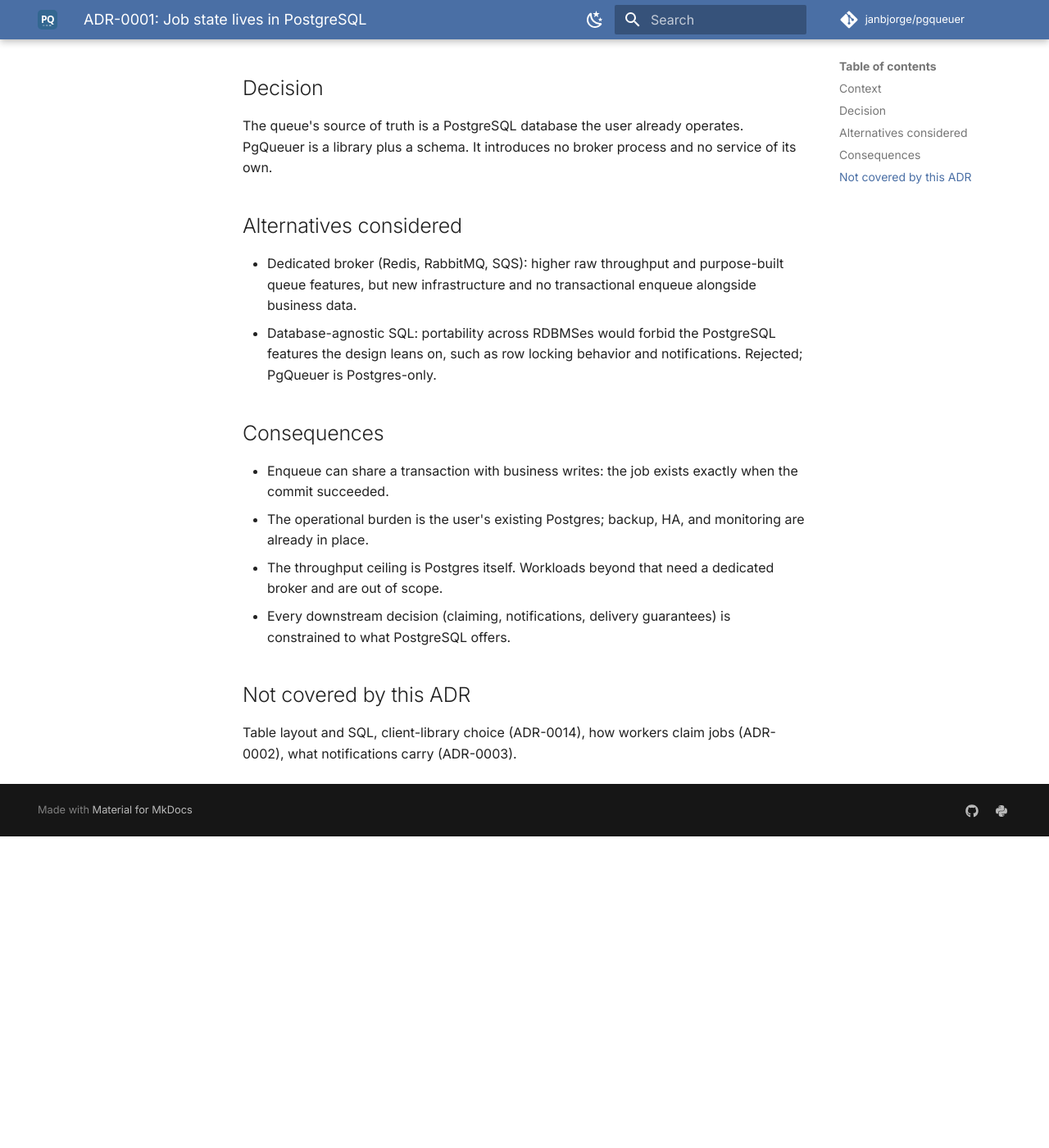
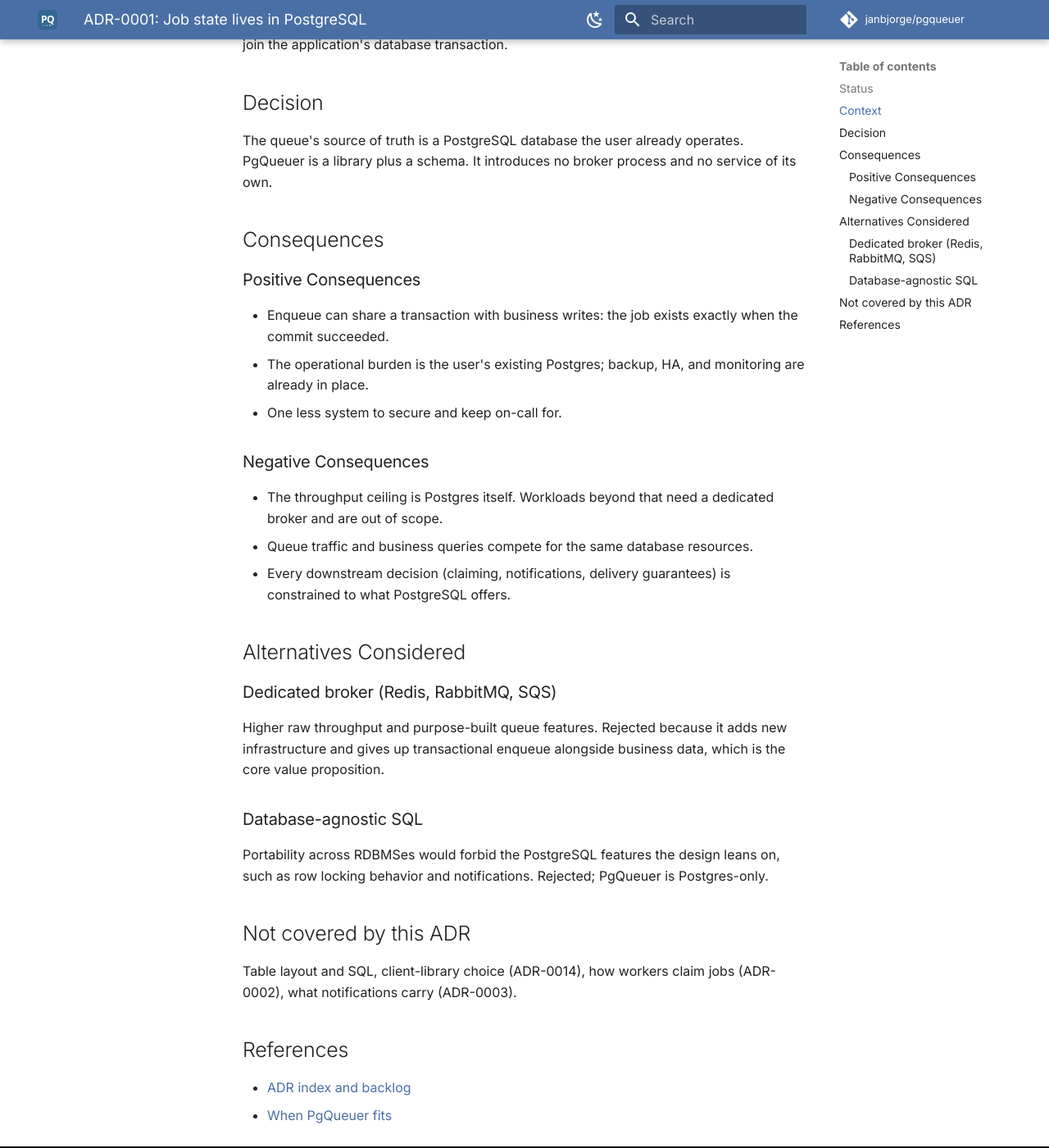
Before and after one commit to janbjorge/pgqueuer, an MkDocs documentation site: the page built from docs/adr/ADR-0001-job-state-lives-in-postgresql.md, in a window 1280 px wide and 1400 px high, scrolled down 430 px. Shown: the whole window at 82% size. Built offline with MkDocs 1.6.1 and Material for MkDocs 9.7.7, drawn with Linux system fonts in a browser that asks for light colours; comment, search, counter and statistics services are not loaded; before the commit the page ends 1450 px from its top, so only the background shows below that; some of the changed text lies outside the part shown.

Commit message:
docs: align ADR-0001 with the team ADR template
Status section with Proposed/Accepted lifecycle, consequences split into
positive and negative, named subsections under alternatives, and a
references section. Keeps the not-covered section as a PgQueuer-specific
guard against implementation details leaking into records.

```diff
--- a/docs/adr/ADR-0001-job-state-lives-in-postgresql.md
+++ b/docs/adr/ADR-0001-job-state-lives-in-postgresql.md
@@ -1,7 +1,8 @@
 # ADR-0001: Job state lives in PostgreSQL
 
-- Status: Accepted (retroactive)
-- Date: 2026-08-23
+## Status
+
+Accepted (retroactive: documents existing behavior)
 
 ## Context
 
@@ -17,27 +18,45 @@
 operates. PgQueuer is a library plus a schema. It introduces no broker
 process and no service of its own.
 
-## Alternatives considered
+## Consequences
 
-- Dedicated broker (Redis, RabbitMQ, SQS): higher raw throughput and
-  purpose-built queue features, but new infrastructure and no
-  transactional enqueue alongside business data.
-- Database-agnostic SQL: portability across RDBMSes would forbid the
-  PostgreSQL features the design leans on, such as row locking behavior
-  and notifications. Rejected; PgQueuer is Postgres-only.
-
-## Consequences
+### Positive Consequences
 
 - Enqueue can share a transaction with business writes: the job exists
   exactly when the commit succeeded.
 - The operational burden is the user's existing Postgres; backup, HA, and
   monitoring are already in place.
+- One less system to secure and keep on-call for.
+
+### Negative Consequences
+
 - The throughput ceiling is Postgres itself. Workloads beyond that need a
   dedicated broker and are out of scope.
+- Queue traffic and business queries compete for the same database
+  resources.
 - Every downstream decision (claiming, notifications, delivery
   guarantees) is constrained to what PostgreSQL offers.
+
+## Alternatives Considered
+
+### Dedicated broker (Redis, RabbitMQ, SQS)
+
+Higher raw throughput and purpose-built queue features. Rejected because
+it adds new infrastructure and gives up transactional enqueue alongside
+business data, which is the core value proposition.
+
+### Database-agnostic SQL
+
+Portability across RDBMSes would forbid the PostgreSQL features the
+design leans on, such as row locking behavior and notifications.
+Rejected; PgQueuer is Postgres-only.
 
 ## Not covered by this ADR
 
 Table layout and SQL, client-library choice (ADR-0014), how workers claim
 jobs (ADR-0002), what notifications carry (ADR-0003).
+
+## References
+
+- [ADR index and backlog](README.md)
+- [When PgQueuer fits](../getting-started/when-to-use.md)
```
